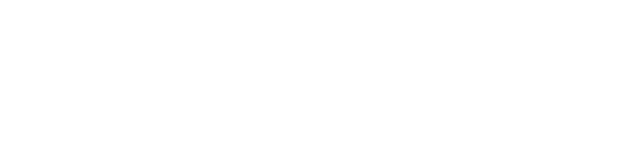
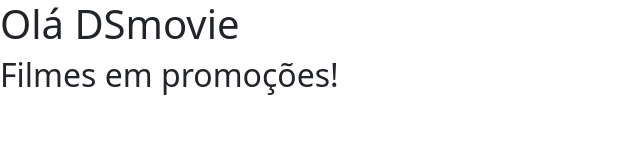
Before and after one commit to nathanPamonha/DSmovie, a plain HTML site: page index.html in a window 1280 px wide. Shown: the whole page, without its empty margins (0-640 px from the left). Drawn offline with nearby package versions, Linux system fonts and the light colour scheme.

Commit message:
bootstrap

```diff
--- a/index.html
+++ b/index.html
@@ -1,12 +1,16 @@
 <!DOCTYPE html>
-<html lang="pt-br">
+<html lang="en">
 <head>
     <meta charset="UTF-8">
     <meta http-equiv="X-UA-Compatible" content="IE=edge">
     <meta name="viewport" content="width=device-width, initial-scale=1.0">
-    <title>Document</DSmovies>
+    <title>DSmovie</title>
+
+    <link href="https://cdn.jsdelivr.net/npm/bootstrap@5.1.3/dist/css/bootstrap.min.css" rel="stylesheet" integrity="sha384-1BmE4kWBq78iYhFldvKuhfTAU6auU8tT94WrHftjDbrCEXSU1oBoqyl2QvZ6jIW3" crossorigin="anonymous">
+
 </head>
 <body>
-
+    <h1>Olá DSmovie</h1>
+    <h2>Filmes em promoções!</h2>
 </body>
 </html>
```
